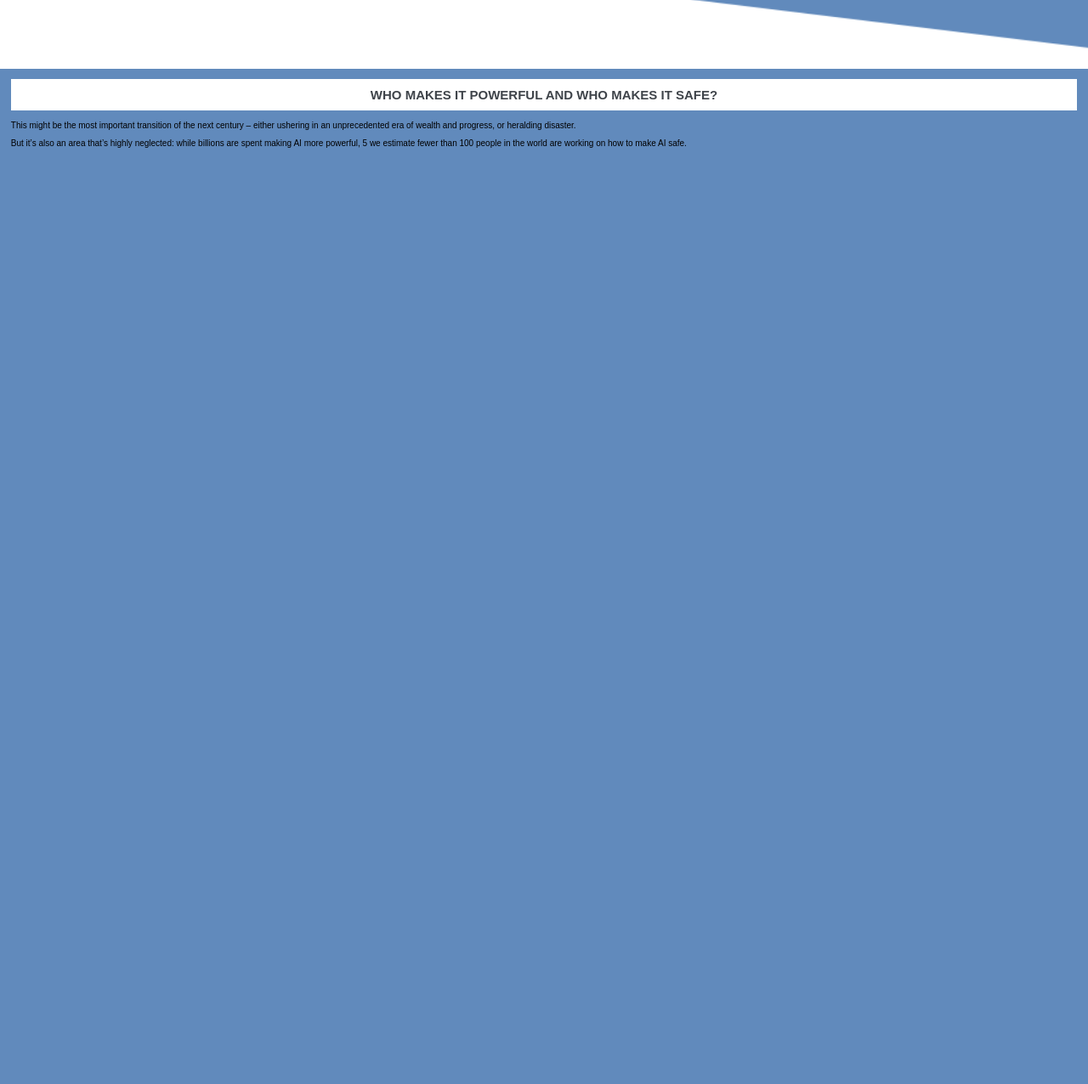
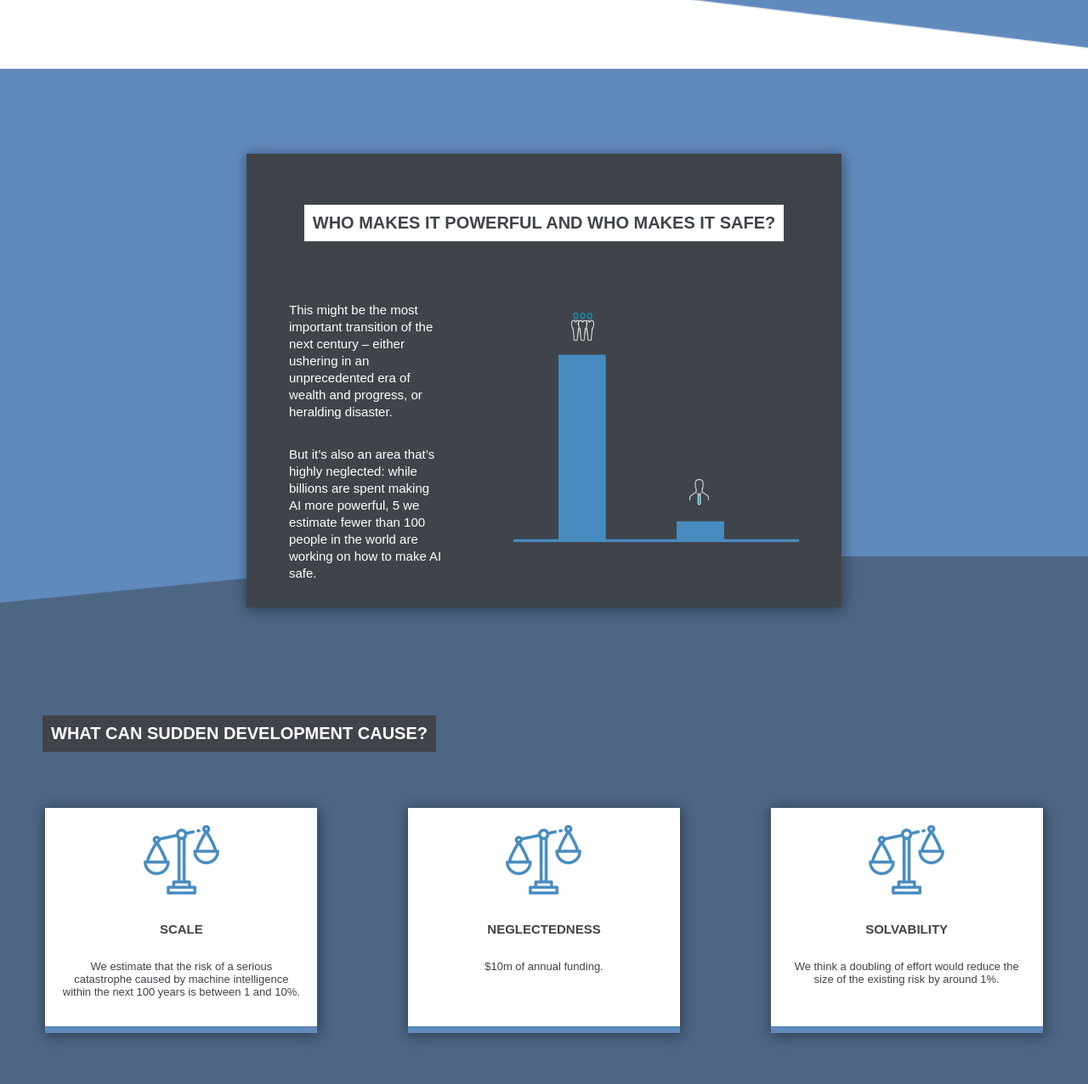
Before and after one commit to jaquepaschoal/-artificial-intelligence, a website: page development/app/index.html in a window 1280 px wide. Shown: the part 1641-2917 px from the top of the page at 85% size. Before the commit the page ends 1836 px from the top, so only its background shows below. Drawn offline with Linux system fonts and the light colour scheme.

Commit message:
create sections safe/problems

```diff
--- a/development/app/index.html
+++ b/development/app/index.html
@@ -49,22 +49,61 @@
     <section class="safe centralizer">
       <div class="safe-content ">
         <h2 class="safe-content-title title white"> WHO MAKES IT POWERFUL AND WHO MAKES IT SAFE? </h2>
-        <div>
-          <p class="safe-content-text">
+        <div class="safe-content-items">
+          <div class="safe-content-items-text">
+            <p>
                 This might be the most important
                 transition of the next century –
                 either ushering in an unprecedented
                 era of wealth and progress, or heralding disaster.
             </p>
-          <p class="safe-content-text">
+            <p>
                 But it’s also an area that’s highly neglected:
                   while billions are spent making AI more powerful,
                   5 we estimate fewer than 100 people in the world
                   are working on how to make AI safe.
             </p>
           </div>
-        <div class="safe-content-img">
+          <div class="safe-content-items-img">
             <img src="./assets/img/grafic-safe.png" alt="">
+          </div>
+        </div>
+      </div>
+    </section>
+    <section class="problems ">
+      <div class="problems-title" >
+          <h2 class=" title dark"> WHAT CAN SUDDEN DEVELOPMENT CAUSE? </h2>
+      </div>
+      <div class="problems-content">
+        <div class="problems-content-item">
+          <div class="problems-content-item-img">
+            <img src="./assets/img/icon-scale.png" alt="">
+          </div>
+          <h3>SCALE</h3>
+          <p>
+            We estimate that the risk of a serious catastrophe
+            caused by machine intelligence within the next 100
+            years is between 1 and 10%.
+          </p>
+        </div>
+        <div class="problems-content-item">
+          <div class="problems-content-item-img">
+            <img src="./assets/img/icon-scale.png" alt="">
+          </div>
+          <h3>NEGLECTEDNESS</h3>
+          <p>
+            $10m of annual funding.
+          </p>
+        </div>
+        <div class="problems-content-item">
+          <div class="problems-content-item-img">
+            <img src="./assets/img/icon-scale.png" alt="">
+          </div>
+          <h3>SOLVABILITY</h3>
+          <p>
+            We think a doubling of effort would reduce
+            the size of the existing risk by around 1%.
+          </p>
         </div>
       </div>
     </section>
--- a/development/src/scss/modules/_breakpoints.scss
+++ b/development/src/scss/modules/_breakpoints.scss
@@ -11,6 +11,8 @@
 /* ******************* */
 @media screen and (min-width: 1024px) and (max-width: 1319px) {
   .centralizer{ width:98%; max-width:1280px; max-width:128rem; margin:0 auto; }
+
+  .problems-content-item { width: 25%; }
 
 }
 
@@ -27,6 +29,11 @@
 
   .advances-content-img { width: 35rem;}
 
+  .safe-content { width: 50rem; padding: 0 2rem; }
+
+  .problems-content-item { width: 25%; }
+
+
 }
 
 /* ******************* */
@@ -34,6 +41,9 @@
 /* ******************* */
 @media only screen and (min-width: 860px) and (max-width: 1023px) {
   .centralizer{ width:98%; margin: 0 auto; }
+
+  .problems-content-item { width: 25%; }
+
 
 }
 
@@ -47,11 +57,22 @@
 
   .industrial-content { width: 40rem; padding: 0 2rem;}
   .industrial-content-text { font-size:1rem }
-  .industrial-content-title { font-size: 1rem;}
+  .industrial-content-title { font-size: 1.5rem;}
 
-  .advances-content { padding-top: 10rem;}
+  .advances-content { padding-top: 10rem; flex-direction: column;}
   .advances-content-img { width: 25rem;}
   .advances-content-text p { font-size: 1rem; line-height: 1rem }
-  .advances-content-text h2 { font-size: 1rem }
+  .advances-content-text h2 { font-size: 1.5rem }
+
+  .safe-content { width: 40rem; padding: 0 2rem; }
+  .safe-content-items { flex-direction: column;  }
+  .safe-content-title { font-size: 1.5rem}
+  .safe-content-items-text { width: 100%; margin-bottom: 6rem; font-size: 1rem;  }
+  .safe-content-items-img { width: 100%; justify-content: center; margin-bottom: 5rem; }
+
+  .problems-content { flex-direction: column; align-items: center; }
+  .problems-content-item { width: 80%; }
+  .problems-title { display: flex; justify-content: center;}
+  .problems-title h2 { margin: 0;  font-size: 1.5rem}
 
 }
--- a/development/src/scss/partials/_footer.scss
+++ /dev/null
@@ -1,3 +0,0 @@
-.footer {
-
-}
--- /dev/null
+++ b/development/src/scss/partials/_problems.scss
@@ -0,0 +1,8 @@
+.problems { padding-top: 10rem; background-image: url("../img/bg-problems.png"); background-repeat: no-repeat; background-size:cover; background-position: right; }
+.problems-content { display: flex; justify-content: space-around; margin-bottom: 10rem;}
+.problems-title {  width:100%; ; margin-bottom: 5rem;margin-top: 7rem; display: flex  }
+.problems-content-item { margin-bottom: 6rem; border-bottom: 8px solid $color_primary; box-shadow: 1px 2px 15px 1px rgba(0, 0, 0, 0.41);padding: 2rem; width: 20%; background-color: $color-secundary; display: flex; flex-direction: column; align-items: center;}
+.problems-content-item h3 { margin-top: 3rem; font-size: 1.5rem; color: $color_primary-2; font-weight: bold;}
+.problems-content-item p { color: $color_primary-2; text-align: center; font-size: 1.3rem;}
+
+.problems-title h2 { font-size: 2rem; margin-left: 5rem}
--- /dev/null
+++ b/development/src/scss/partials/_safe.scss
@@ -0,0 +1,8 @@
+.safe { display: flex; justify-content: center; }
+.safe-content { position: relative; margin-bottom: -6rem; padding: 0 5rem; margin-top: 10rem; display: flex; flex-direction: column; justify-content: center; align-items: center; background-color: $color_primary-2; width: 70rem; box-shadow: 1px 2px 15px 1px rgba(0, 0, 0, 0.41); }
+.safe-content-items { display: flex; margin-top: 4rem;}
+.safe-content-title { font-size: 2rem; margin-top: 6rem; background-color: black;}
+.safe-content-items-text {  width: 30%;}
+.safe-content-items-text p { font-size: 1.5rem; color:$color-secundary; margin-bottom: 3rem; line-height: 2rem; }
+.safe-content-items-img { margin-top: -5rem; width: 70%;display: flex; justify-content:flex-end; align-items: center; }
+.safe-content-items-img img { height: auto; width: 80%;}
--- a/development/src/scss/style.scss
+++ b/development/src/scss/style.scss
@@ -14,7 +14,8 @@
 @import 'partials/_industrial.scss';
 @import 'partials/_top.scss';
 @import 'partials/_advances.scss';
-@import 'partials/_footer.scss';
+@import 'partials/safe';
+@import 'partials/_problems.scss';
 
 //----------------------------------*\
 // OBJECTS & MODULES
```
Also changed, not shown: development/app/assets/css/style.css, development/app/assets/css/style.min.css, development/app/assets/img/bg-problems.png (added), development/app/assets/img/grafic-safe.png (added), development/app/assets/img/icon-neglectedness.png (added), development/app/assets/img/icon-scale.png (added), development/app/assets/img/icon-solvability.png (added). Lines whose indentation alone changed are shown as unchanged.
